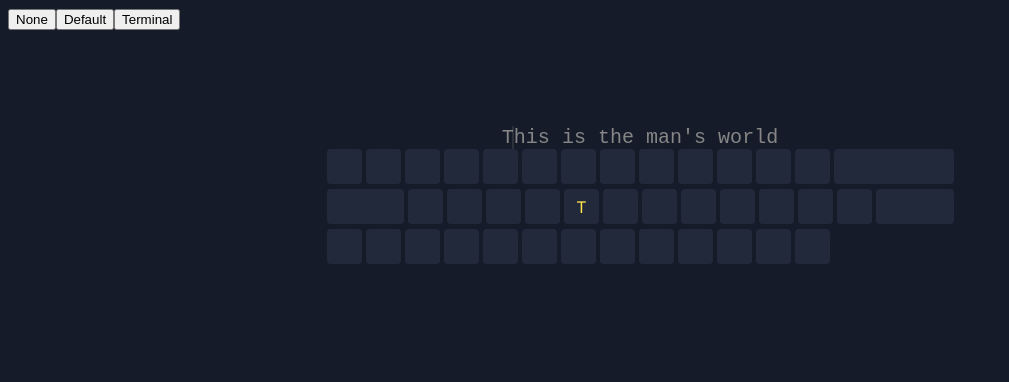
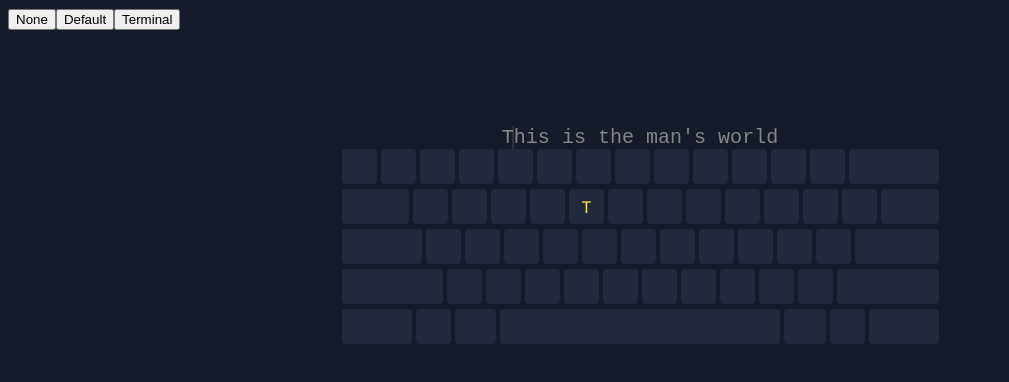
Before and after one commit to Dearian27/blind-typing, a Next.js app: page /stages/1 in a window 1280 px wide. Shown: the top 382 px of the page, without its empty margins (0-1009 px from the left). Built offline with nearby package versions, Linux system fonts and the light colour scheme.

Commit message:
complete keyboard

```diff
--- a/src/components/Keyboard/Keyboard.tsx
+++ b/src/components/Keyboard/Keyboard.tsx
@@ -57,10 +57,27 @@ export default function Keyboard() {
         <Key specialClass="enter" value="Enter" />
       </div>
       <div className='row'>
-
+        <Key specialClass="shift" value='Shift' />
+        <Key value='Z' />
+        <Key value='X' />
+        <Key value='C' />
+        <Key value='V' />
+        <Key value='B' />
+        <Key value='N' />
+        <Key value='M' />
+        <Key value=',' alternative='<' />
+        <Key value='.' alternative='>' />
+        <Key value='/' alternative='?' />
+        <Key specialClass="shift" value="LShift" />
       </div>
       <div className='row'>
-
+        <Key specialClass="ctrl" value='Control' />
+        <Key specialClass="win" value='Win' />
+        <Key specialClass="alt" value='Alt' />
+        <Key specialClass="space" value=' ' />
+        <Key specialClass="alt" value='Alt' />
+        <Key specialClass="win" value='Win' />
+        <Key specialClass="ctrl" value='Control' />
       </div>
     </section>
   )
--- a/src/components/Keyboard/keyboard.scss
+++ b/src/components/Keyboard/keyboard.scss
@@ -28,11 +28,29 @@
 }
 
 .backspace {
-  width: 120px !important;
+  width: 90px !important;
 }
 .tab {
-  width: 77.5px !important;
+  width: 67.5px !important;
 }
 .backslash {
-  width: 77.5px !important;
+  width: 57.5px !important;
 }
+.enter {
+  width: 84px !important;
+}
+.capslock {
+  width: 80px !important;
+}
+.shift {
+  width: 101.5px;
+}
+.ctrl {
+  width: 70px;
+}
+.alt {
+  width: 41.5px;
+}
+.space {
+  width: 280px;
+}
--- a/src/redux/slices/TextSlice.ts
+++ b/src/redux/slices/TextSlice.ts
@@ -72,6 +72,5 @@ const TextSlice = createSlice({
 	}
 })
 
-
 export const {initializeText, keyPress, backspacePress, setLetterPos} = TextSlice.actions;
 export default TextSlice.reducer;
```
